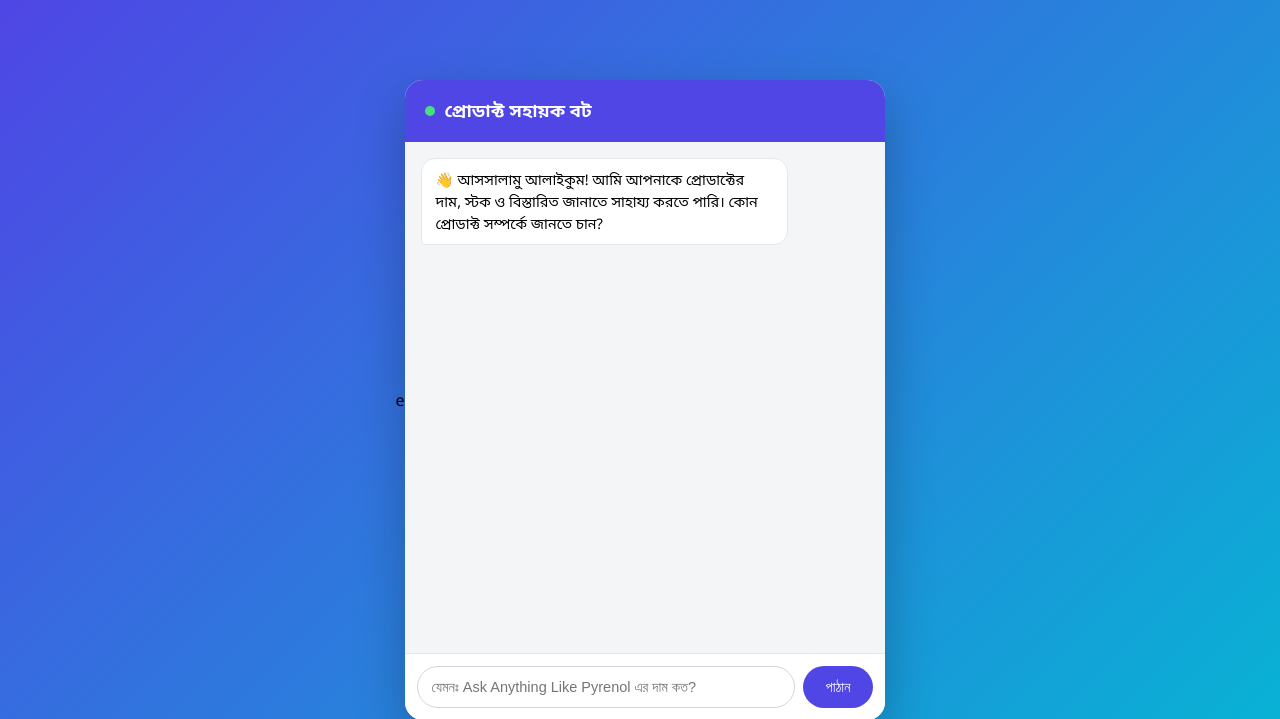
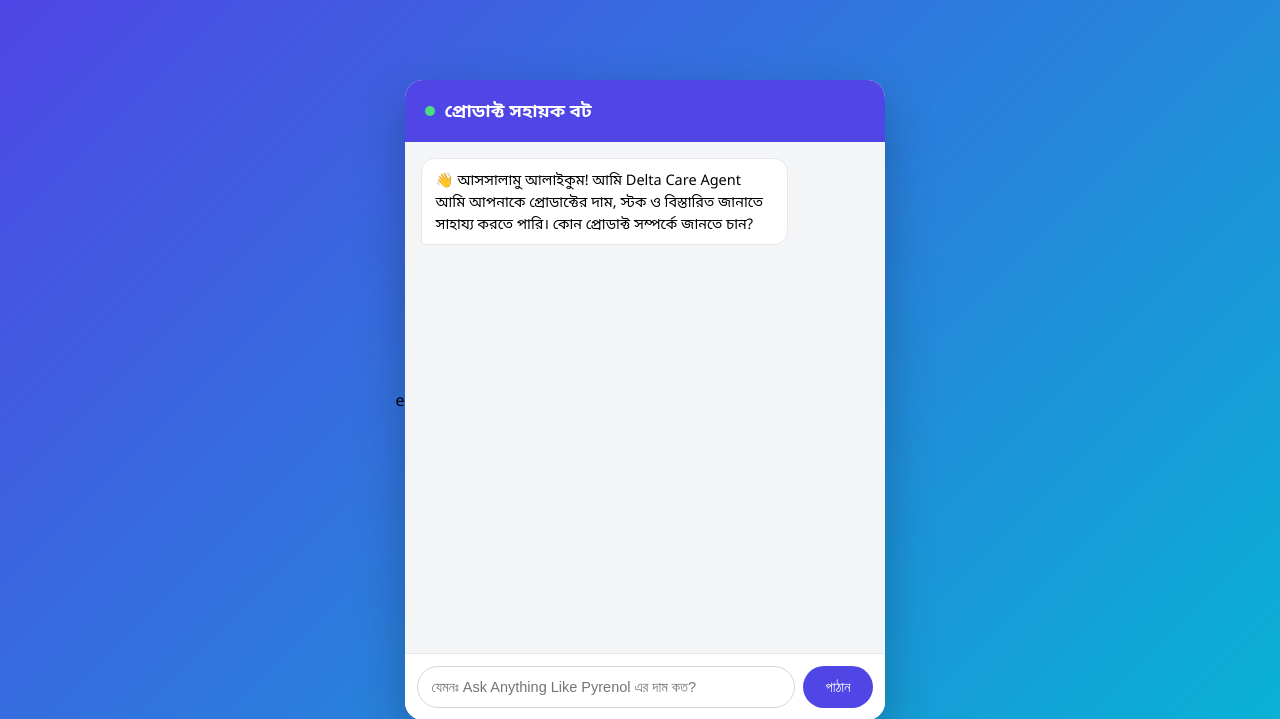
Before and after one commit to mdfakrulislam1990-cmyk/dpl_product-chatbot-Public, a Flask app: page / in a window 1280 px wide. Shown: the top 719 px of the page. Run offline with Flask 3, Linux system fonts and the light colour scheme; parts of the project's set-up code (start-up, migrations or seed data) failed here and were passed over.

Commit message:
Update bot greeting message in index.html

```diff
--- a/templates/index.html
+++ b/templates/index.html
@@ -101,7 +101,7 @@ e<!DOCTYPE html>
 <div class="chat-container">
   <div class="chat-header"><span class="dot"></span> প্রোডাক্ট সহায়ক বট</div>
   <div class="chat-messages" id="messages">
-    <div class="msg bot">👋 আসসালামু আলাইকুম! আমি আপনাকে প্রোডাক্টের দাম, স্টক ও বিস্তারিত জানাতে সাহায্য করতে পারি। কোন প্রোডাক্ট সম্পর্কে জানতে চান?</div>
+    <div class="msg bot">👋 আসসালামু আলাইকুম! আমি Delta Care Agent আমি আপনাকে প্রোডাক্টের দাম, স্টক ও বিস্তারিত জানাতে সাহায্য করতে পারি। কোন প্রোডাক্ট সম্পর্কে জানতে চান?</div>
   </div>
   <div class="typing" id="typing" style="display:none;">বট লিখছে...</div>
   <div class="chat-input">
```
